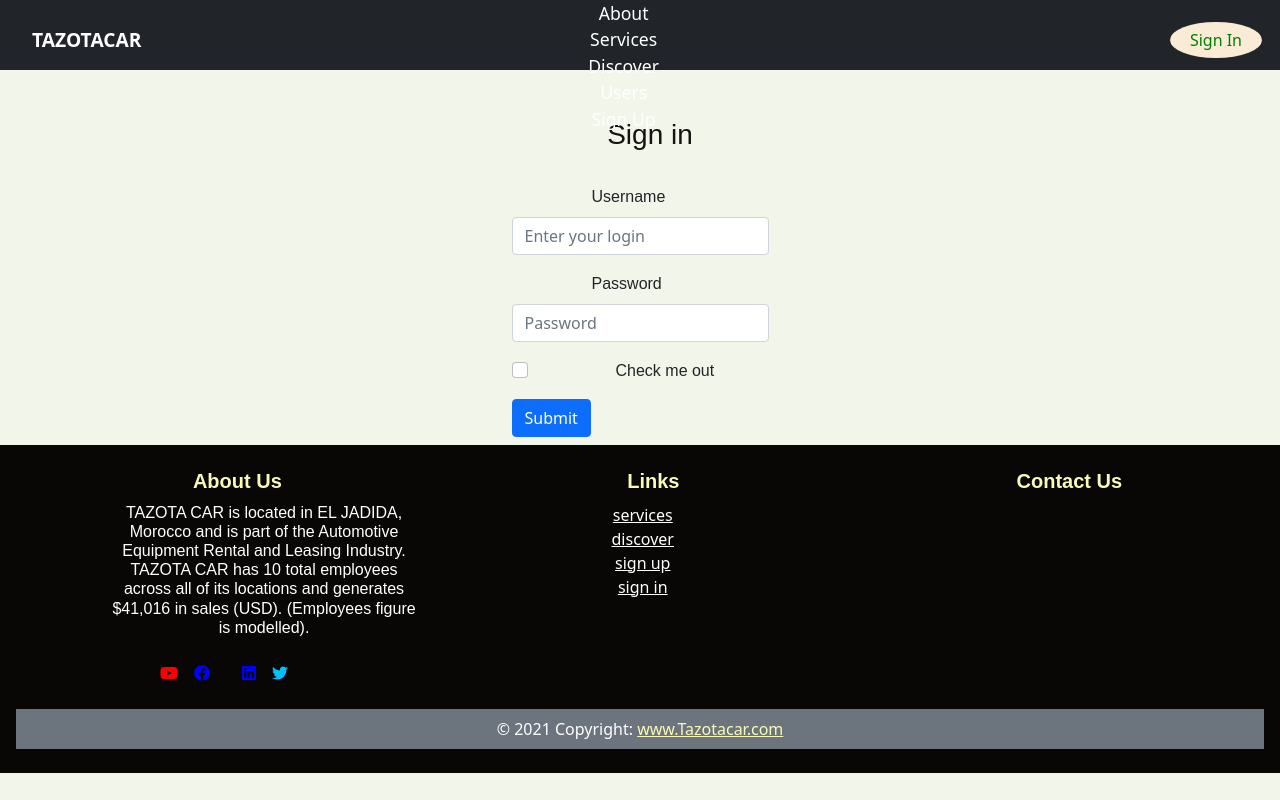
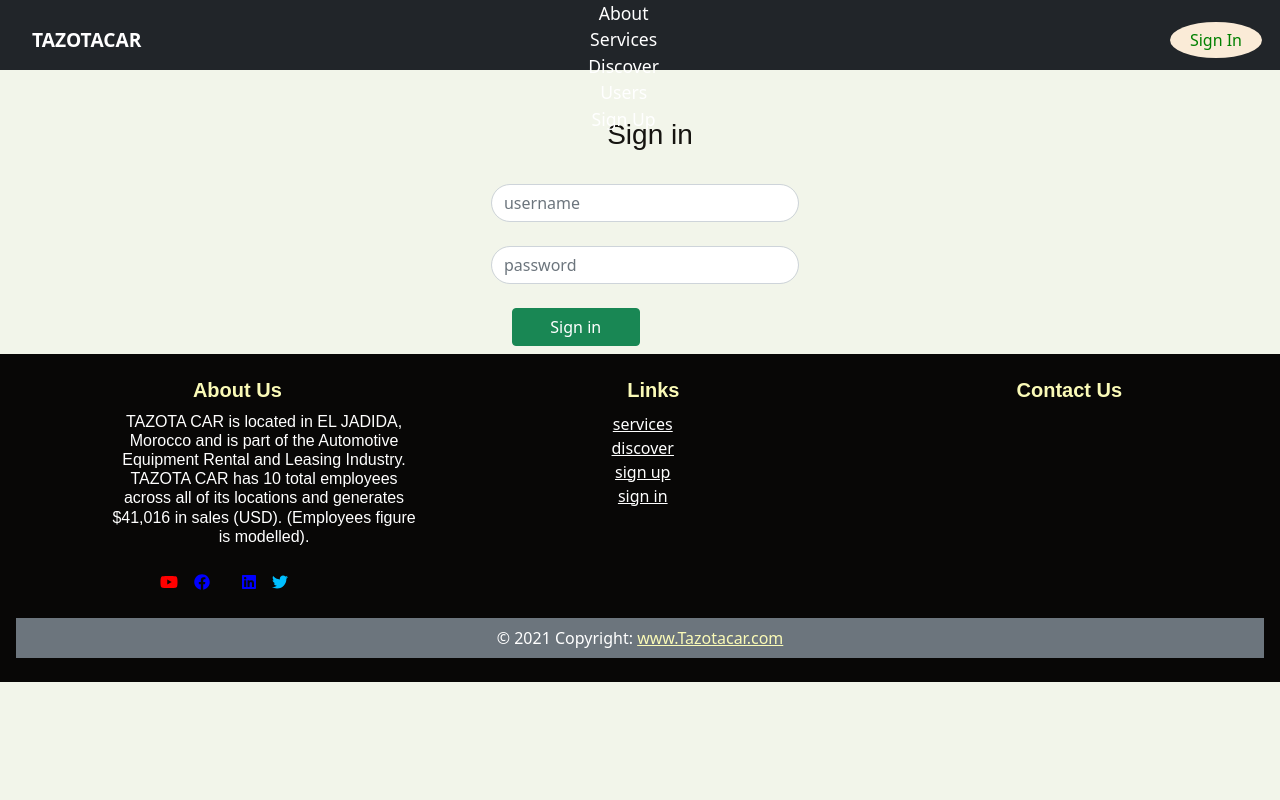
Before and after one commit to ibkhalili/RentalCar, a React (Create React App) app: page /signin in a window 1280 px wide. Built offline with nearby package versions, Linux system fonts and the light colour scheme.

Commit message:
:hammer: remove errors

```diff
--- a/src/components/Sections/SectionElements.js
+++ b/src/components/Sections/SectionElements.js
@@ -1,6 +1,6 @@
 import styled from 'styled-components';
 import { MdArrowForward, MdKeyboardArrowRight } from 'react-icons/md';
-import { Link } from 'react-router-dom';
+import { Link as LinkRouter } from 'react-router-dom';
 
 export const SectionsContainer = styled.div`
   background: #0c0c0c;
@@ -66,7 +66,7 @@ export const Prg1 = styled.div`
     font-size: 18px;
   }
 `;
-export const PrgBtnWrapper = styled(Link)`
+export const PrgBtnWrapper = styled(LinkRouter)`
   display: flex;
   margin-top: 32px;
   flex-direction: column;
--- a/src/pages/Signin.js
+++ b/src/pages/Signin.js
@@ -4,14 +4,15 @@ import { loginUser } from 'redux/User/userAction';
 import { Button, Form } from 'react-bootstrap';
 import { Redirect } from 'react-router-dom';
 import { redirectToSelector } from 'redux/User/userSelectors';
+import styled from 'styled-components';
 
-// const Input = styled.input`
-//   border-radius: 45px;
-//   font-size: 1rem;
-//   font-weight: 400;
-//   width: 120%;
-//   margin-left: -8%;
-// `;
+const Input = styled.input`
+  border-radius: 45px;
+  font-size: 1rem;
+  font-weight: 400;
+  width: 120%;
+  margin-left: -8%;
+`;
 // const Btn = styled(Link)`
 //   border-radius: 45px;
 //   margin-left: 26%;
@@ -55,59 +56,59 @@ function Login() {
         {submitted ? (
           <div className="success-message">Thank u for registring</div>
         ) : null}
-        <Form.Group className="mb-3" controlId="formBasicUsername">
-          <Form.Label>Username</Form.Label>
-          <Form.Control
-            onChange={handelUsernameChange}
-            name="username"
-            type="text"
-            placeholder="Enter your login"
-          />
-          {/*<Form.Text className="text-muted">*/}
-          {/*  We'll never share your email with anyone else.*/}
-          {/*</Form.Text>*/}
-        </Form.Group>
+        {/*<Form.Group className="mb-3" controlId="formBasicUsername">*/}
+        {/*  <Form.Label>Username</Form.Label>*/}
+        {/*  <Form.Control*/}
+        {/*    onChange={handelUsernameChange}*/}
+        {/*    name="username"*/}
+        {/*    type="text"*/}
+        {/*    placeholder="Enter your login"*/}
+        {/*  />*/}
+        {/*  /!*<Form.Text className="text-muted">*!/*/}
+        {/*  /!*  We'll never share your email with anyone else.*!/*/}
+        {/*  /!*</Form.Text>*!/*/}
+        {/*</Form.Group>*/}
 
-        <Form.Group className="mb-3" controlId="formBasicPassword">
-          <Form.Label>Password</Form.Label>
-          <Form.Control
-            onChange={handelPasswordChange}
-            type="password"
-            placeholder="Password"
-          />
-        </Form.Group>
-        <Form.Group className="mb-3" controlId="formBasicCheckbox">
-          <Form.Check
-            name={'rememberMe'}
-            type="checkbox"
-            label="Check me out"
-          />
-        </Form.Group>
-        <Button variant="primary" type="submit">
-          Submit
+        {/*<Form.Group className="mb-3" controlId="formBasicPassword">*/}
+        {/*  <Form.Label>Password</Form.Label>*/}
+        {/*  <Form.Control*/}
+        {/*    onChange={handelPasswordChange}*/}
+        {/*    type="password"*/}
+        {/*    placeholder="Password"*/}
+        {/*  />*/}
+        {/*</Form.Group>*/}
+        {/*<Form.Group className="mb-3" controlId="formBasicCheckbox">*/}
+        {/*  <Form.Check*/}
+        {/*    name={'rememberMe'}*/}
+        {/*    type="checkbox"*/}
+        {/*    label="Check me out"*/}
+        {/*  />*/}
+        {/*</Form.Group>*/}
+        {/*<Button variant="primary" type="submit">*/}
+        {/*  Submit*/}
+        {/*</Button>*/}
+        <Input
+          type="text"
+          onChange={handelUsernameChange}
+          className="form-control"
+          placeholder="username"
+          name="username"
+          value={values.username}
+        />
+
+        <br></br>
+        <Input
+          type="password"
+          onChange={handelPasswordChange}
+          className="form-control"
+          placeholder="password"
+          name="password"
+          value={values.password}
+        />
+        <br></br>
+        <Button className="btn btn-success text-center w-50" type="submit">
+          Sign in
         </Button>
-        {/*<Input*/}
-        {/*  type="text"*/}
-        {/*  onChange={handelUsernameChange}*/}
-        {/*  className="form-control"*/}
-        {/*  placeholder="username"*/}
-        {/*  name="username"*/}
-        {/*  value={values.username}*/}
-        {/*/>*/}
-
-        {/*<br></br>*/}
-        {/*<Input*/}
-        {/*  type="password"*/}
-        {/*  onChange={handelPasswordChange}*/}
-        {/*  className="form-control"*/}
-        {/*  placeholder="password"*/}
-        {/*  name="password"*/}
-        {/*  value={values.password}*/}
-        {/*/>*/}
-        {/*<br></br>*/}
-        {/*<Button className="btn btn-success text-center w-50" type="submit">*/}
-        {/*  Sign in*/}
-        {/*</Button>*/}
       </Form>
     </div>
   );
--- /dev/null
+++ b/src/pages/Users.js
@@ -0,0 +1,5 @@
+import * as React from 'react';
+
+export const Users = () => {
+  return <div></div>;
+};
```
